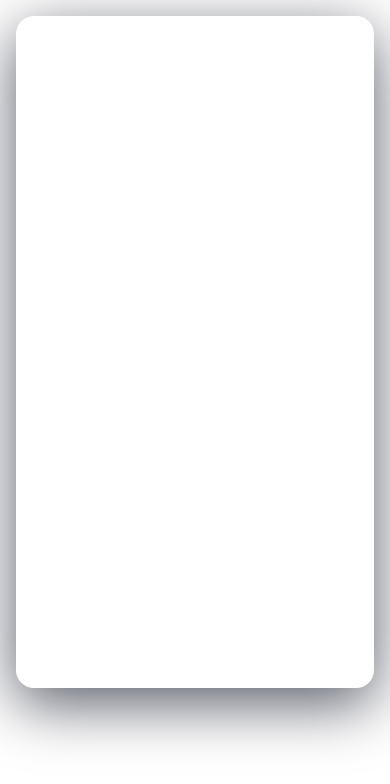
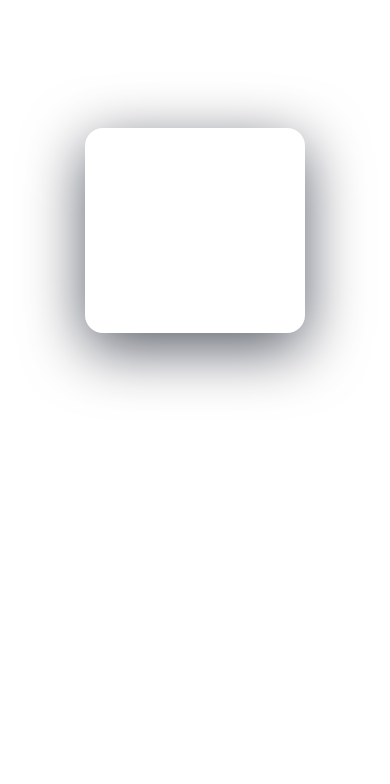
Before and after one commit to radkum/wedding-vue, a Vue app: page / in a window 390 px wide. Shown: the top 784 px of the page. Built offline with nearby package versions, Linux system fonts and the light colour scheme.

Commit message:
next changes

```diff
--- a/src/App.vue
+++ b/src/App.vue
@@ -11,7 +11,9 @@ export default {
 
 <template>
   <div id="app">
+      <div class="title"> Wesele Klaudii i Radka za: </div>
       <Countdown target="2026-05-30T15:00:00" />
+      <div class="title"> Więcej informacji w styczniu </div>
   </div>
 </template>
 
@@ -38,4 +40,13 @@ iframe {
   border-radius: 8px;
   max-width: 100%;
 }
+
+.title {
+  font-size: 3.5rem;
+  font-weight: 400;
+  color: #ffffffff;
+  letter-spacing: -2px;
+  line-height: 1;
+  font-family: 'Playfair Display', serif;
+}
 </style>
--- a/src/components/Countdown.vue
+++ b/src/components/Countdown.vue
@@ -62,6 +62,7 @@ export default {
   justify-content: center;
   align-items: center;
   padding: 1rem;
+  font-family: 'Poppins';
 }
 .countdown-card {
   min-width: 420px;
@@ -74,44 +75,45 @@ export default {
   text-align: center;
 }
 .days-count {
-  font-size: 8.5rem;
-  font-weight: 900;
+  font-size: 4.5rem;
+  font-weight: 600;
   color: #ffffff;
   letter-spacing: -2px;
   line-height: 1;
 }
 .hours-count {
-  font-size: 6.5rem;
-  font-weight: 600;
+  font-size: 4rem;
+  font-weight: 500;
   color: #ffffff;
   letter-spacing: -2px;
   line-height: 2;
 }
 .minutes-count {
-  font-size: 4.5rem;
-  font-weight: 500;
+  font-size: 3.5rem;
+  font-weight: 400;
   color: #ffffff;
   letter-spacing: -2px;
-  line-height: 2;
-}
-.count-label {
-  margin-top: 0.6rem;
-  font-size: 1.4rem;
-  color: rgba(255,255,255,0.9);
+  line-height: 1;
 }
 
 @media (max-width: 1200px) {
-  .days-count { font-size: 7rem; }
+  .days-count { font-size: 4rem; }
+  .hours-count { font-size: 3.5rem; }
+  .minutes-count { font-size: 3rem; }
   .countdown-card { padding: 3.2rem 3.6rem; min-width: 360px; }
 }
 
 @media (max-width: 768px) {
-  .days-count { font-size: 5.2rem; }
+  .days-count { font-size: 3.4rem; }
+  .hours-count { font-size: 3.0rem; }
+  .minutes-count { font-size: 2.6rem; }
   .countdown-card { padding: 2.6rem 2.8rem; min-width: 300px; }
 }
 
 @media (max-width: 420px) {
-  .days-count { font-size: 3.8rem; }
+  .days-count { font-size: 3.2rem; }
+  .hours-count { font-size: 2.4rem; }
+  .minutes-count { font-size: 1.6rem; }
   .countdown-card { padding: 1.6rem 1.8rem; min-width: 220px; }
 }
 </style>
```
